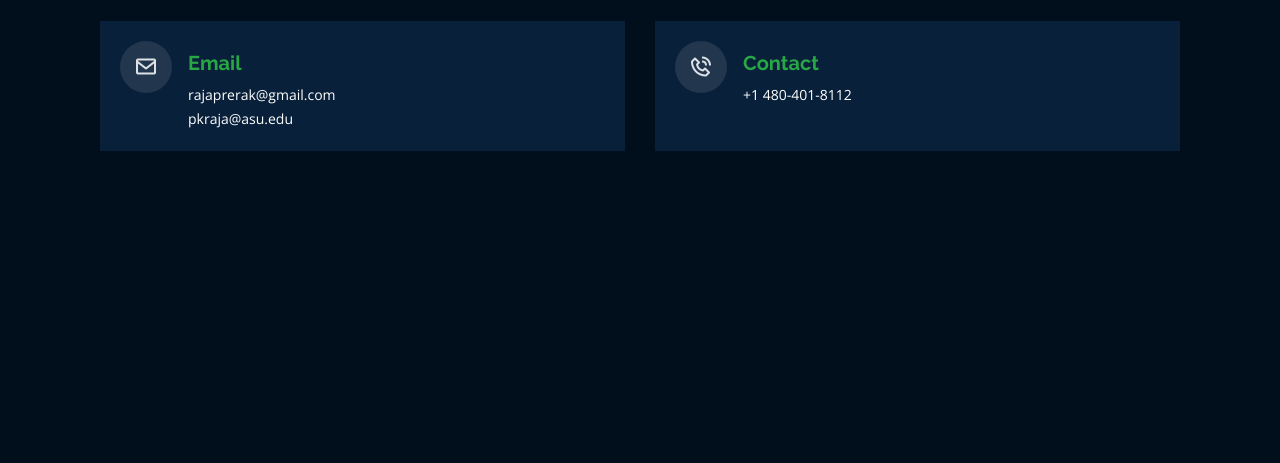
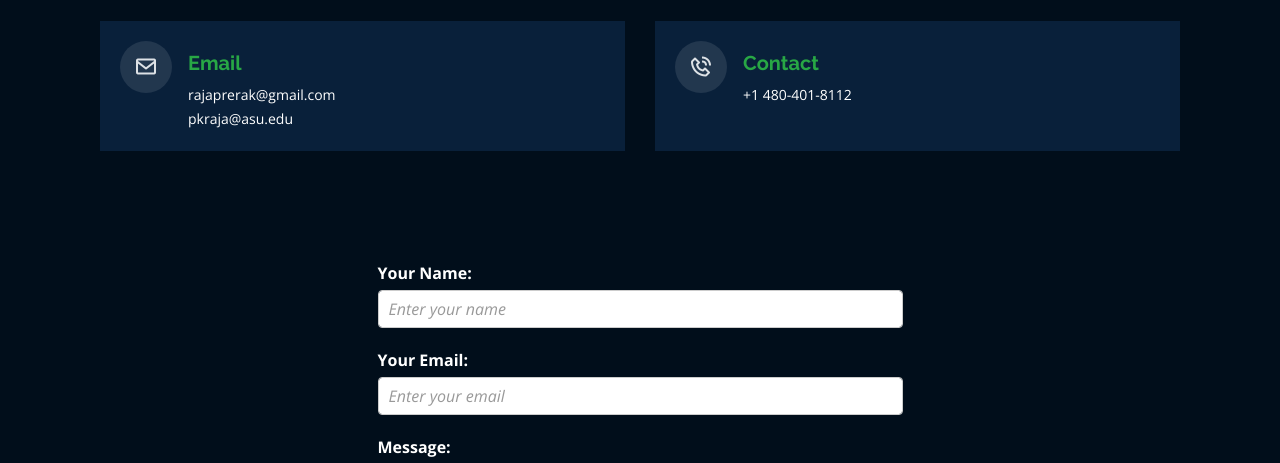
Before and after one commit to Sergi7531/portfolio, a plain HTML site: page index.html in a window 1280 px wide. Both pictures are taken after a click on the link "Contact". Shown: the part 336-799 px from the top of the page. Drawn offline with nearby package versions, Linux system fonts and the light colour scheme.

Commit message:
contact form

```diff
--- a/assets/css/style.css
+++ b/assets/css/style.css
@@ -1061,6 +1061,40 @@ section .container {
   background: #15bb62;
 }
 
+form input[type="text"],
+form input[type="email"],
+form textarea {
+  border: 1px solid #ccc;
+  border-radius: 5px;
+  padding: 10px;
+  width: 100%;
+  margin-bottom: 20px;
+  font-size: 16px;
+}
+
+form input[type="text"]::placeholder,
+form input[type="email"]::placeholder,
+form textarea::placeholder {
+  color: #999;
+  font-style: italic;
+}
+
+form label {
+  display: block;
+  margin-bottom: 5px;
+  font-weight: bold;
+}
+
+form button[type="submit"] {
+  background-color: #4CAF50;
+  color: white;
+  padding: 10px 20px;
+  border: none;
+  border-radius: 5px;
+  cursor: pointer;
+  font-size: 16px;
+}
+
 @-webkit-keyframes animate-loading {
   0% {
     transform: rotate(0deg);
--- a/index.html
+++ b/index.html
@@ -458,6 +458,29 @@
       </div>
       <!-- <div id="sfczmlqxr5caww28rswrt8849ghbekgnh3j" ></div><script type="text/javascript" src="https://counter1.stat.ovh/private/counter.js?c=zmlqxr5caww28rswrt8849ghbekgnh3j&down=async" async></script><noscript><a href="https://www.freecounterstat.com" title="free web counter"><img src="https://counter1.stat.ovh/private/freecounterstat.php?c=zmlqxr5caww28rswrt8849ghbekgnh3j" border="0" title="free web counter" alt="free web counter" style="visibility: none;"></a></noscript> -->
     </div>
+
+    <div class="container">
+      <div class="row justify-content-center">
+        <div class="col-sm-8 col-md-6">
+          <form name="contact" method="POST" data-netlify="true">
+            <div class="form-group">
+              <label>Your Name:</label>
+              <input type="text" name="name" class="form-control rounded" placeholder="Enter your name">
+            </div>
+            <div class="form-group">
+              <label>Your Email:</label>
+              <input type="email" name="email" class="form-control rounded" placeholder="Enter your email">
+            </div>
+            <div class="form-group">
+              <label>Message:</label>
+              <textarea name="message" class="form-control rounded" rows="5" placeholder="Enter your message"></textarea>
+            </div>
+            <button type="submit" class="btn btn-primary btn-block rounded-pill">Send</button>
+          </form>
+        </div>
+      </div>
+    </div>
+
   </section>
 
   <!-- End Contact Section -->
```
